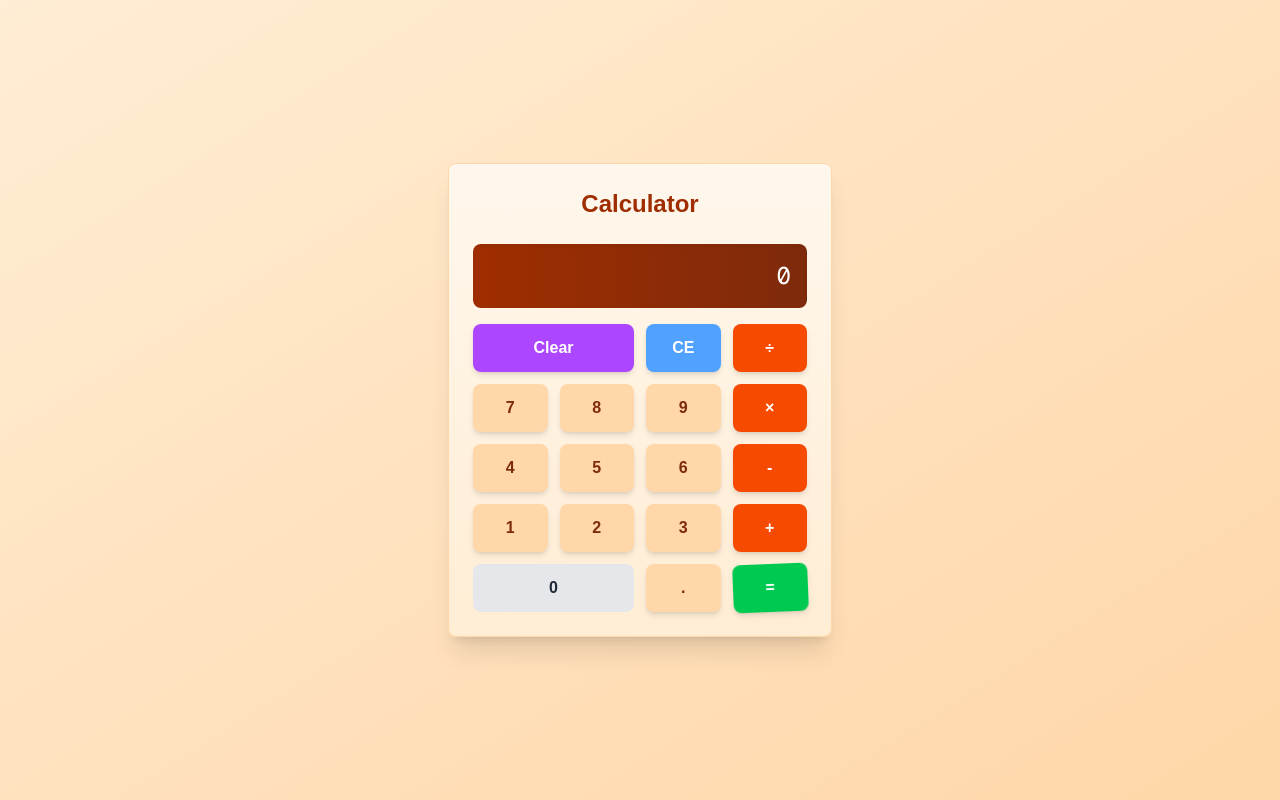
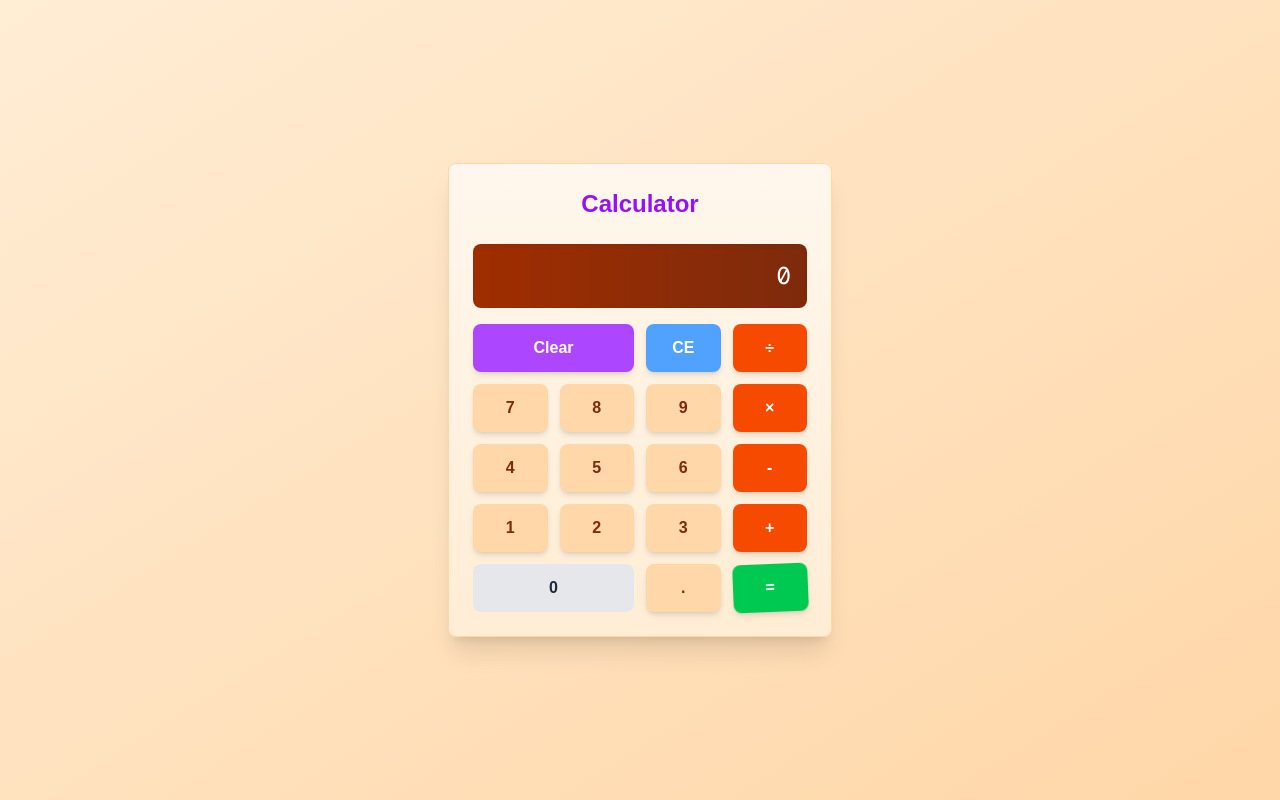
Before and after one commit to ns-test-org/calculator-app, a Next.js app in the folder packages/new-web-app-room/: page / in a window 1280 px wide. Built offline with nearby package versions, Linux system fonts and the light colour scheme.

Commit message:
AI chat session: Updated code and files

```diff
--- a/packages/new-web-app-room/src/app/page.tsx
+++ b/packages/new-web-app-room/src/app/page.tsx
@@ -97,7 +97,7 @@ export default function Calculator() {
   return (
     <div className="min-h-screen bg-gradient-to-br from-orange-100 to-orange-200 flex items-center justify-center p-4">
       <div className="bg-gradient-to-b from-orange-50 to-orange-100 rounded-lg shadow-xl p-6 w-full max-w-sm border border-orange-200">
-        <h1 className="text-2xl font-bold text-center mb-6 text-orange-800">Calculator</h1>
+        <h1 className="text-2xl font-bold text-center mb-6 text-purple-600">Calculator</h1>
 
         {/* Display */}
         <div className="bg-gradient-to-r from-orange-800 to-orange-900 text-white p-4 rounded-lg mb-4 text-right text-2xl font-mono min-h-[60px] flex items-center justify-end shadow-inner">
```
